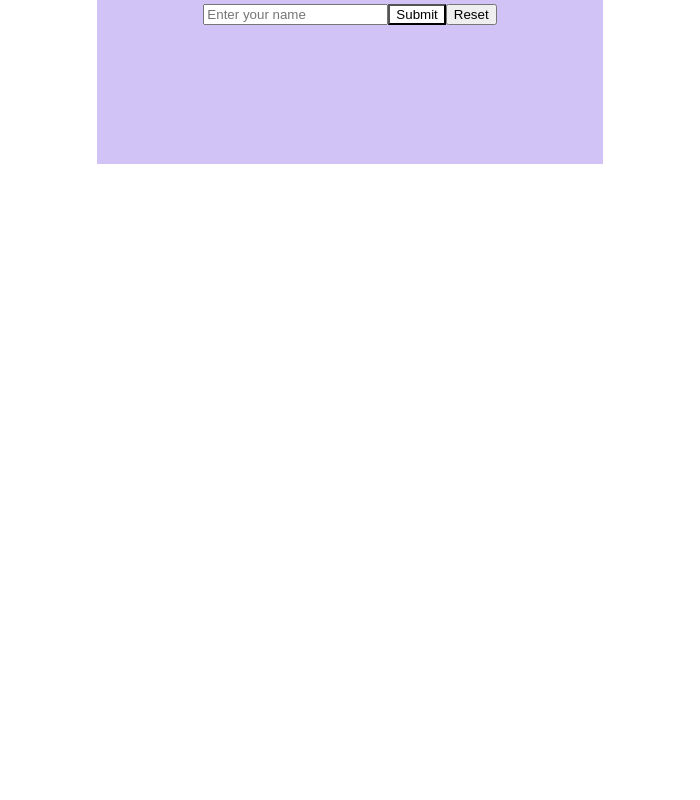
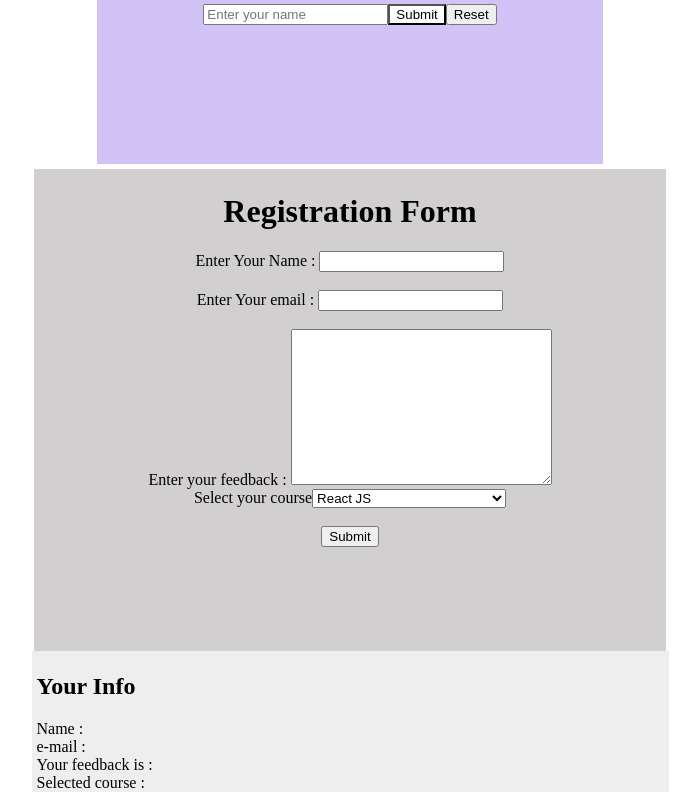
Before and after one commit to Gaditi12/React-work, a React (Create React App) app: page / in a window 1280 px wide. Shown: the part 1492-2292 px from the top of the page, without its empty margins (290-990 px from the left). Before the commit the page ends 1664 px from the top, so only its background shows below. Built offline with nearby package versions, Linux system fonts and the light colour scheme.

Commit message:
forms created with hooks

```diff
--- a/public/style.css
+++ b/public/style.css
@@ -48,3 +48,22 @@
   height: 30vh;
   width: 40%;
 }
+.form {
+  margin: auto;
+  margin-top: 5px;
+  padding-top: 2px;
+  text-align: center;
+  background-color: #d1cfcf;
+  height: 60vh;
+  width: 50%;
+}
+
+.info {
+  margin: auto;
+  padding-top: 2px;
+  padding-left: 5px;
+  position: relative;
+  background-color: #eeeeee;
+  text-align: justify;
+  width: 50%;
+}
--- a/src/App.js
+++ b/src/App.js
@@ -12,6 +12,7 @@ import ContactInfo from "./component/ContactInfo";
 import contacts from "./component/Contact";
 import MyButton from "./component/Events";
 import Hooks from "./component/Hooks";
+import Forms from "./component/Forms";
 const comment = {
   text: "I hope you enjoy learning React!",
   author: {
@@ -49,6 +50,7 @@ function App() {
         {contacts.map(createConatct)}
       </div>
       <Hooks />
+      <Forms />
     </>
   );
 }
--- /dev/null
+++ b/src/component/Forms.jsx
@@ -0,0 +1,86 @@
+import React, { useState } from "react";
+
+function Forms() {
+  const [name, setName] = useState("");
+  const [fullname, setFullname] = useState("");
+  const [email, setEmail] = useState("");
+  const [fullemail, setFullEmail] = useState("");
+  const [feedback, setFeedback] = useState("");
+  const [fullFeedback, setFullFeedback] = useState("");
+  const [course, setCourse] = useState("");
+  const [selectCourse, setSelectCourse] = useState("");
+  function setInputValue(e) {
+    e.preventDefault();
+    setName(e.target.value);
+    //console.log(e.target.value);
+  }
+  function setEmailValue(e) {
+    e.preventDefault();
+    setEmail(e.target.value);
+  }
+  function setfeedbackValue(e) {
+    e.preventDefault();
+    setFeedback(e.target.value);
+  }
+
+  function setCourseValue(e) {
+    e.preventDefault();
+    setCourse(e.target.value);
+  }
+  function handleSubmit() {
+    setFullname(name);
+    setFullEmail(email);
+    setFullFeedback(feedback);
+    setSelectCourse(course);
+  }
+
+  return (
+    <>
+      <div className="form">
+        <h1>Registration Form</h1>
+        <form action="">
+          <label htmlFor="">Enter Your Name : </label>
+
+          <input type="text" value={name} onChange={setInputValue} />
+          <br />
+          <br />
+          <label>Enter Your email : </label>
+
+          <input type="email" value={email} onChange={setEmailValue} />
+          <br />
+          <br />
+          <label htmlFor="">Enter your feedback : </label>
+
+          <textarea
+            name=""
+            id=""
+            cols="30"
+            rows="10"
+            value={feedback}
+            onChange={setfeedbackValue}
+          ></textarea>
+          <br />
+          <label htmlFor="">Select your course</label>
+          <select name="select" id="" value={course} onChange={setCourseValue}>
+            <option>React JS</option>
+            <option>Node JS</option>
+            <option>MernStack web development</option>
+            <option value="ROR">RoR</option>
+          </select>
+          <br />
+          <br />
+          <input type="button" onClick={handleSubmit} value="Submit" />
+        </form>
+      </div>
+
+      <div className="info">
+        <h2>Your Info</h2>
+        <div>Name : {fullname}</div>
+        <div>e-mail : {fullemail}</div>
+        <div>Your feedback is : {fullFeedback}</div>
+        <div>Selected course : {selectCourse}</div>
+      </div>
+    </>
+  );
+}
+export default Forms;
```
